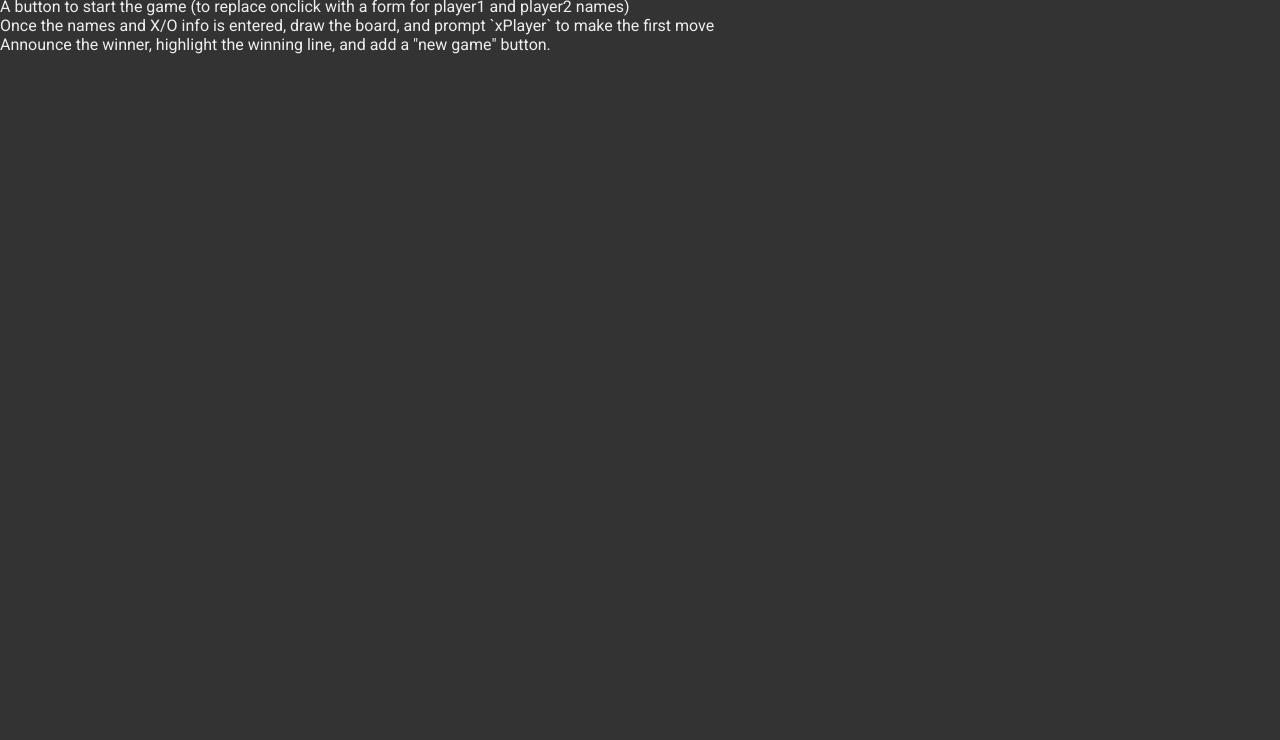
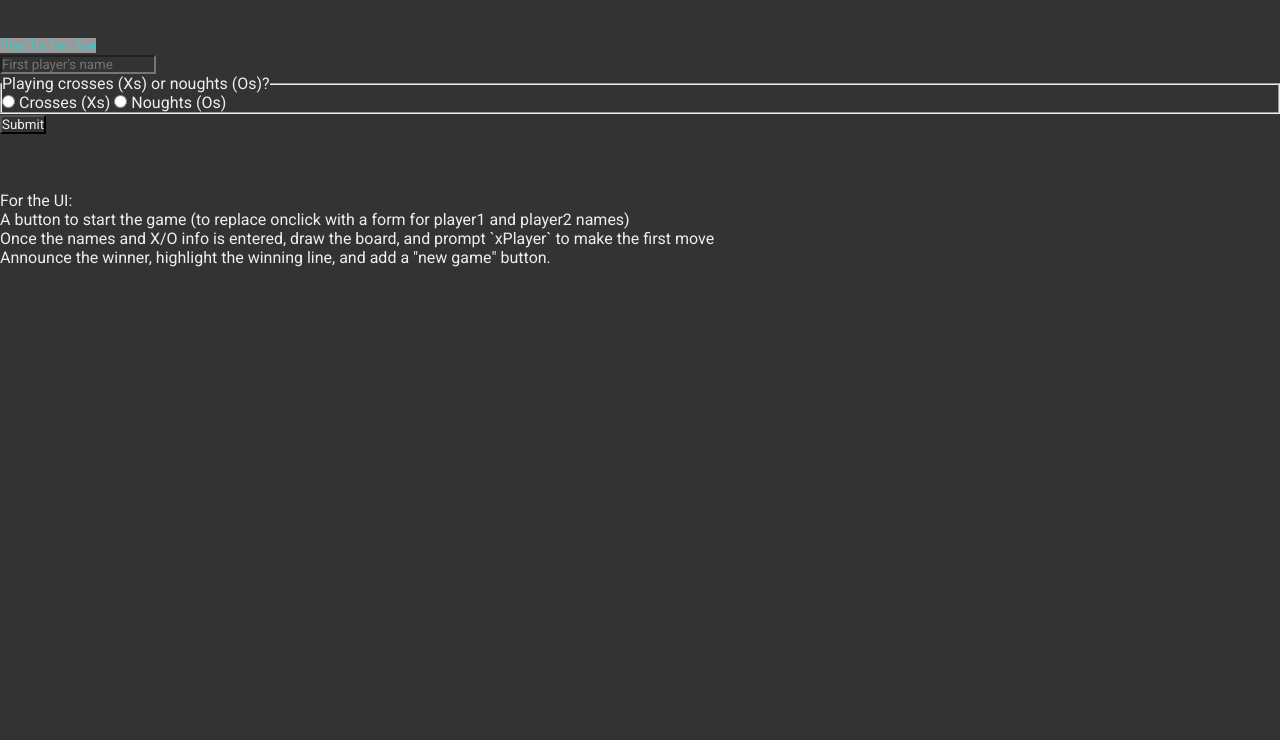
Before and after one commit to xxh296/tic-tac-toe_js, a plain HTML site: page index.html in a window 1280 px wide. Shown: the part 60-800 px from the top of the page. Drawn offline with Linux system fonts and the light colour scheme.

Commit message:
Add `btn-start` and the first player's form * Added the elements. * Visibility will be changed later.

```diff
--- a/index.html
+++ b/index.html
@@ -12,6 +12,26 @@
 </head>
 <body>
     <h1>Tic Tac Toe</h1>
+    <br><br><br>
+    <div class="content">
+        <button id="btn-start">Play Tic Tac Toe</button>
+        <form action="submit" id="form-first-player">
+            <input type="text" name="" id="input-first-player" placeholder="First player's name" required>
+            <fieldset>
+                <legend>Playing crosses (Xs) or noughts (Os)?</legend>
+                <label>
+                  <input type="radio" name="response" value="X" required> Crosses (Xs)
+                </label>
+                <label>
+                  <input type="radio" name="response" value="O"> Noughts (Os)
+                </label>
+              </fieldset>
+              <button type="submit">Submit</button>
+        </form>
+        <form action="submit" id="form-second-player"></form>
+    </div>
+    <br><br><br>
+
     <p>For the UI:
         <ul>
             <li>A button to start the game (to replace onclick with a form for player1 and player2 names)</li>
--- a/script.js
+++ b/script.js
@@ -128,6 +128,23 @@ const gameController = (function(){
     // or use `while...`, that'll watch for any "" cells.
     let latestMove = "X";
 
+    // btn-start that shows up on page load
+    const btnStart = document.querySelector("#btn-start");
+    btnStart.addEventListener("click", () => {
+        btnStart.remove();
+        // add code to display the form
+        // for the first player's name and X/O
+    })
+
+    // form-first-player
+    const formFirstPlayer = document.querySelector("#form-first-player");
+    formFirstPlayer.addEventListener("submit", (event) => {
+        event.preventDefault();
+        // add code to collect data
+        // toggle visibility,
+        // and bring up the next form.
+    })
+
 
     return {player1, player2}; // TODO: check, if access from higher scope is needed
                                 // if so, see if the above code need to be moved out?
--- a/style.css
+++ b/style.css
@@ -1,5 +1,6 @@
 * {
     /* DEBUG */
+    /* outline: solid silver; */
     background-color: #333333;
     color: #eee;
 
@@ -9,3 +10,13 @@
     box-sizing: border-box;
     font-family: Roboto, system-ui, sans-serif;
 }
+
+#btn-start {
+    background-color: #999;
+    color: #33cccc;
+    border: none;
+}
+
+#form-first-player, #form-second-player {
+    /* background-color: #999; */
+}
```
